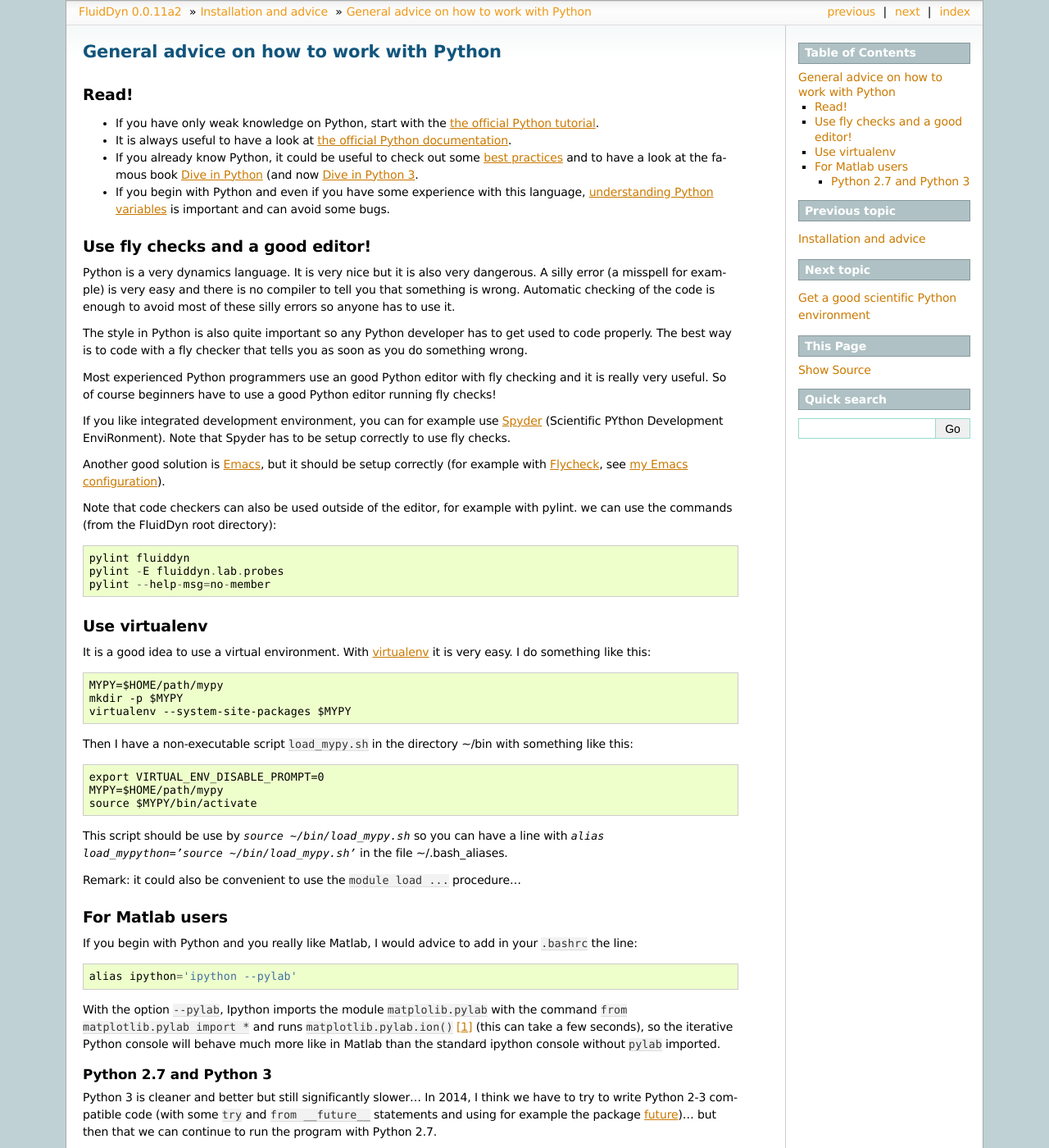
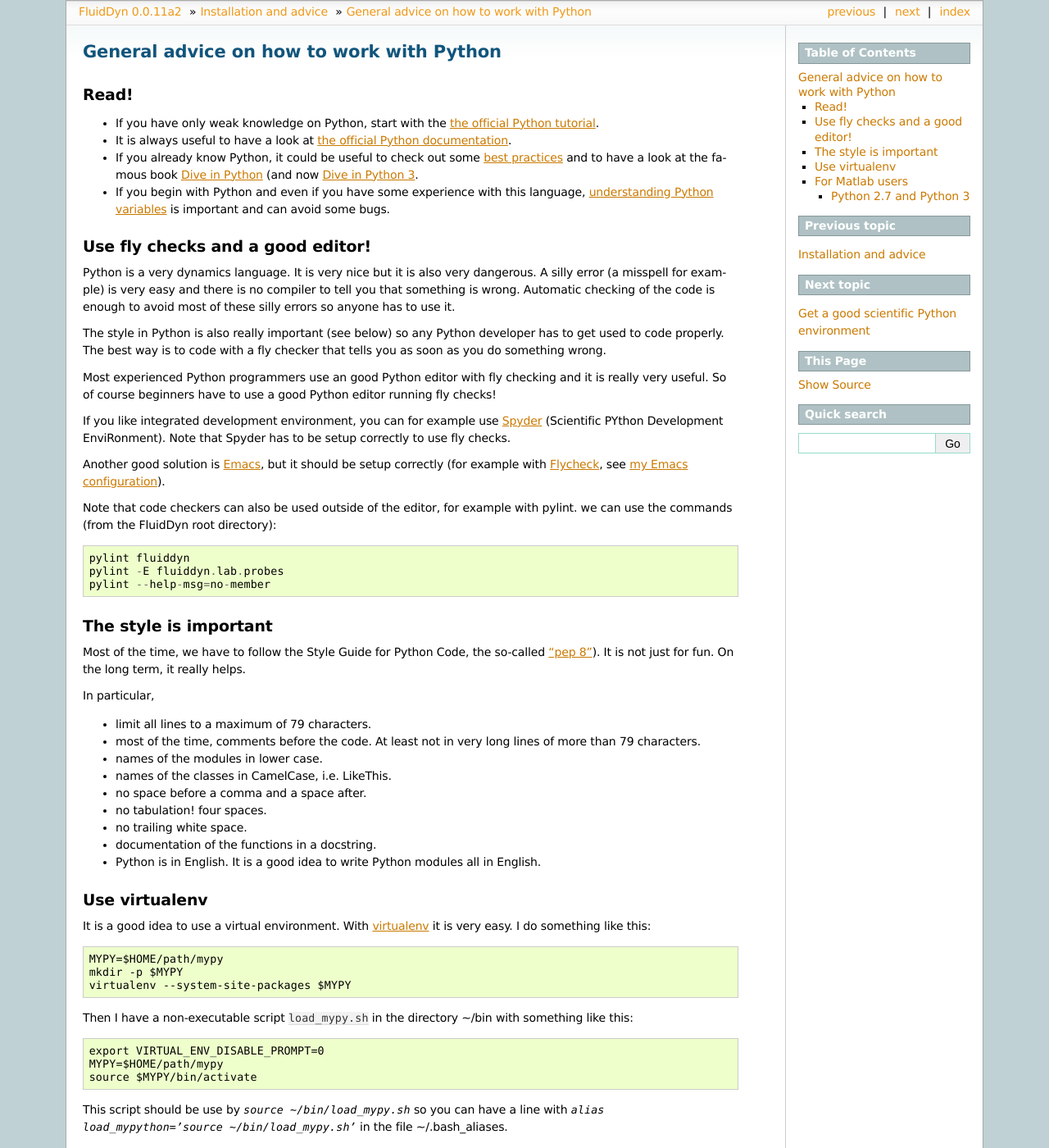
Before and after one commit to fluiddyn/fluiddyn, a Sphinx documentation site: the page built from doc/advice_on_Python.rst, in a window 1280 px wide and 1400 px high. Shown: the whole window at 82% size. Built offline with Sphinx 7.4.7, drawn with Linux system fonts in a browser that asks for light colours.

```diff
--- a/doc/advice_on_Python.rst
+++ b/doc/advice_on_Python.rst
@@ -32,9 +32,9 @@
 wrong. Automatic checking of the code is enough to avoid most of these
 silly errors so anyone has to use it.
 
-The style in Python is also quite important so any Python developer
-has to get used to code properly. The best way is to code with a fly
-checker that tells you as soon as you do something wrong.
+The style in Python is also really important (see below) so any Python
+developer has to get used to code properly. The best way is to code
+with a fly checker that tells you as soon as you do something wrong.
 
 Most experienced Python programmers use an good Python editor with fly
 checking and it is really very useful. So of course beginners have to
@@ -59,6 +59,28 @@
   pylint fluiddyn
   pylint -E fluiddyn.lab.probes
   pylint --help-msg=no-member
+
+
+The style is important
+----------------------
+
+Most of the time, we have to follow the Style Guide for Python Code,
+the so-called `"pep 8" <https://www.python.org/dev/peps/pep-0008/>`_).
+It is not just for fun. On the long term, it really helps.
+
+In particular,
+
+- limit all lines to a maximum of 79 characters.
+- most of the time, comments before the code. At least not in very
+  long lines of more than 79 characters.
+- names of the modules in lower case.
+- names of the classes in CamelCase, i.e. LikeThis.
+- no space before a comma and a space after.
+- no tabulation! four spaces.
+- no trailing white space.
+- documentation of the functions in a docstring.
+- Python is in English. It is a good idea to write Python modules all
+  in English.
 
 
 Use virtualenv
```
Also changed, not shown: 1 other file.
